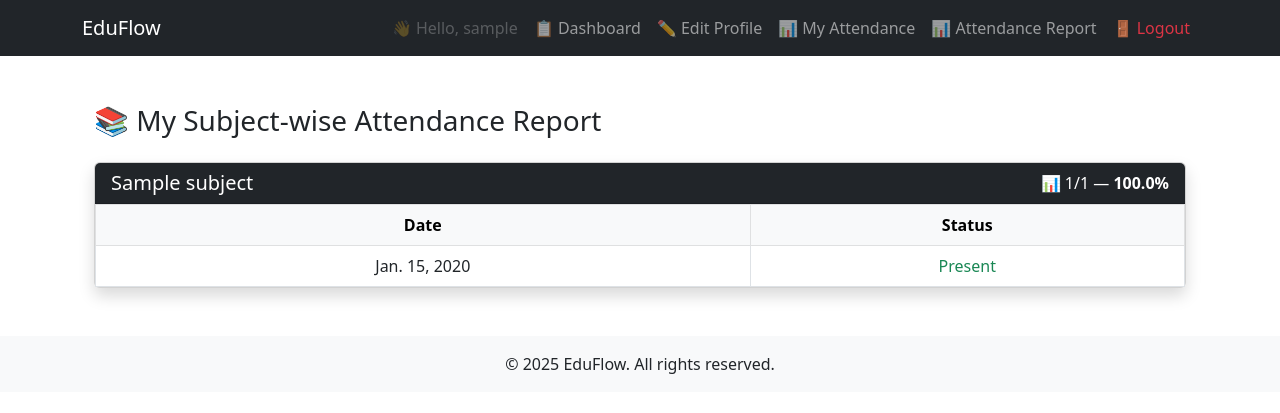
After one commit to ashish-kumar17-abd/EduFlow-App, a Django app: page /students/my-attendance/ in a window 1280 px wide. The commit adds this page. Shown: the top 413 px of the page. Run offline with Django 5.2, Linux system fonts and the light colour scheme; a user stored in the database is signed in; tables that the repository leaves empty hold one stand-in row (values such as "Sample post").

Commit message:
Initial EduFlow backup

```diff
--- /dev/null
+++ b/students/templates/students/my_attendance.html
@@ -0,0 +1,43 @@
+{% extends 'base.html' %}
+{% block title %}My Attendance - EduFlow{% endblock %}
+
+{% block content %}
+<div class="container mt-5">
+  <h3 class="mb-4">📚 My Subject-wise Attendance Report</h3>
+
+  {% if subject_data %}
+    {% for data in subject_data %}
+      <div class="card mb-4 shadow">
+        <div class="card-header bg-dark text-white d-flex justify-content-between align-items-center">
+          <h5 class="mb-0">{{ data.subject.name }}</h5>
+          <span>📊 {{ data.present }}/{{ data.total }} — <strong>{{ data.percentage }}%</strong></span>
+        </div>
+        <div class="card-body p-0">
+          <div class="table-responsive">
+            <table class="table mb-0 table-bordered text-center">
+              <thead class="table-light">
+                <tr>
+                  <th>Date</th>
+                  <th>Status</th>
+                </tr>
+              </thead>
+              <tbody>
+                {% for record in data.records %}
+                  <tr>
+                    <td>{{ record.date }}</td>
+                    <td class="{% if record.status == 'Present' %}text-success{% else %}text-danger{% endif %}">
+                      {{ record.status }}
+                    </td>
+                  </tr>
+                {% endfor %}
+              </tbody>
+            </table>
+          </div>
+        </div>
+      </div>
+    {% endfor %}
+  {% else %}
+    <div class="alert alert-warning">No attendance data found.</div>
+  {% endif %}
+</div>
+{% endblock %}
--- a/students/urls.py
+++ b/students/urls.py
@@ -7,4 +7,7 @@ urlpatterns = [
     path('admin/students/<int:pk>/', views.student_detail, name='student_detail'),
     path('complete-profile/', views.complete_student_profile, name='complete_student_profile'),
     path('edit-profile/', views.edit_student_profile, name='edit_student_profile'),
+    path('dashboard/', views.student_dashboard, name='student_dashboard'),
+    path('my-attendance/', views.student_attendance_view, name='student_attendance'),
+
 ]
--- a/students/views.py
+++ b/students/views.py
@@ -1,27 +1,29 @@
-
-# Create your views here.
 # students/views.py
 from django.contrib.auth.decorators import login_required, user_passes_test
-from django.shortcuts import render,get_object_or_404,redirect
+from django.shortcuts import render, get_object_or_404, redirect
 from .models import Student
 from .forms import StudentForm
+from attendance.models import Attendance
+from subjects.models import Subject
+from collections import defaultdict
 
+# Check if user is admin
 def is_admin(user):
     return user.is_superuser or (hasattr(user, 'profile') and user.profile.role == 'admin')
 
+# Admin view to list all students
 @login_required
 @user_passes_test(is_admin)
 def admin_student_list(request):
     students = Student.objects.all()
     return render(request, 'students/admin_student_list.html', {'students': students})
 
-
-
+# Admin or student can view individual student details
 def student_detail(request, pk):
     student = get_object_or_404(Student, pk=pk)
     return render(request, 'students/student_detail.html', {'student': student})
 
-
+# Student profile completion
 @login_required
 def complete_student_profile(request):
     if Student.objects.filter(user=request.user).exists():
@@ -39,6 +41,7 @@ def complete_student_profile(request):
 
     return render(request, 'students/complete_profile.html', {'form': form})
 
+# Student profile editing
 @login_required
 def edit_student_profile(request):
     try:
@@ -56,12 +59,62 @@ def edit_student_profile(request):
 
     return render(request, 'students/edit_profile.html', {'form': form})
 
-
+# Student dashboard with subject-wise attendance summary
 @login_required
 def student_dashboard(request):
     try:
-        student_profile = Student.objects.get(user=request.user)
+        student = Student.objects.get(user=request.user)
     except Student.DoesNotExist:
-        student_profile = None
+        return redirect('complete_student_profile')
 
-    return render(request, 'dashboard/student.html', {'student': student_profile})
+    attendances = Attendance.objects.filter(student=student).order_by('date')
+
+    # Group attendance by subject
+    subject_data = defaultdict(lambda: {'dates': {}, 'present': 0, 'total': 0, 'percentage': 0})
+
+    for att in attendances:
+        sub = att.subject
+        subject_data[sub]['dates'][att.date] = att.status
+        subject_data[sub]['total'] += 1
+        if att.status == 'Present':
+            subject_data[sub]['present'] += 1
+
+    for sub, data in subject_data.items():
+        data['percentage'] = round((data['present'] / data['total']) * 100, 1) if data['total'] else 0
+
+    return render(request, 'dashboard/student.html', {
+        'student': student,
+        'subject_data': subject_data
+    })
+
+# View to show subject-wise attendance detail
+
+@login_required
+def student_attendance_view(request):
+    student = Student.objects.get(user=request.user)
+    attendances = Attendance.objects.filter(student=student).select_related('subject').order_by('subject', 'date')
+
+    subject_data = defaultdict(lambda: {
+        'subject': None,
+        'records': [],
+        'present': 0,
+        'total': 0,
+        'percentage': 0
+    })
+
+    for att in attendances:
+        sub_id = att.subject.id
+        subject_data[sub_id]['subject'] = att.subject
+        subject_data[sub_id]['records'].append({'date': att.date, 'status': att.status})
+        subject_data[sub_id]['total'] += 1
+        if att.status == 'Present':
+            subject_data[sub_id]['present'] += 1
+
+    for data in subject_data.values():
+        total = data['total']
+        present = data['present']
+        data['percentage'] = round((present / total) * 100, 1) if total else 0
+
+    return render(request, 'students/my_attendance.html', {
+        'subject_data': subject_data.values()
+    })
--- a/templates/base.html
+++ b/templates/base.html
@@ -33,6 +33,9 @@
             </li>
             <li class="nav-item">
               <a class="nav-link" href="{% url 'edit_student_profile' %}">✏️ Edit Profile</a>
+            </li>
+            <li class="nav-item">
+              <a class="nav-link" href="{% url 'student_attendance' %}">📊 My Attendance</a>
             </li>
 
           {% elif user.profile.role == 'teacher' %}
```
Also changed, not shown: templates/dashboard/student.html (+43 -4 lines).
